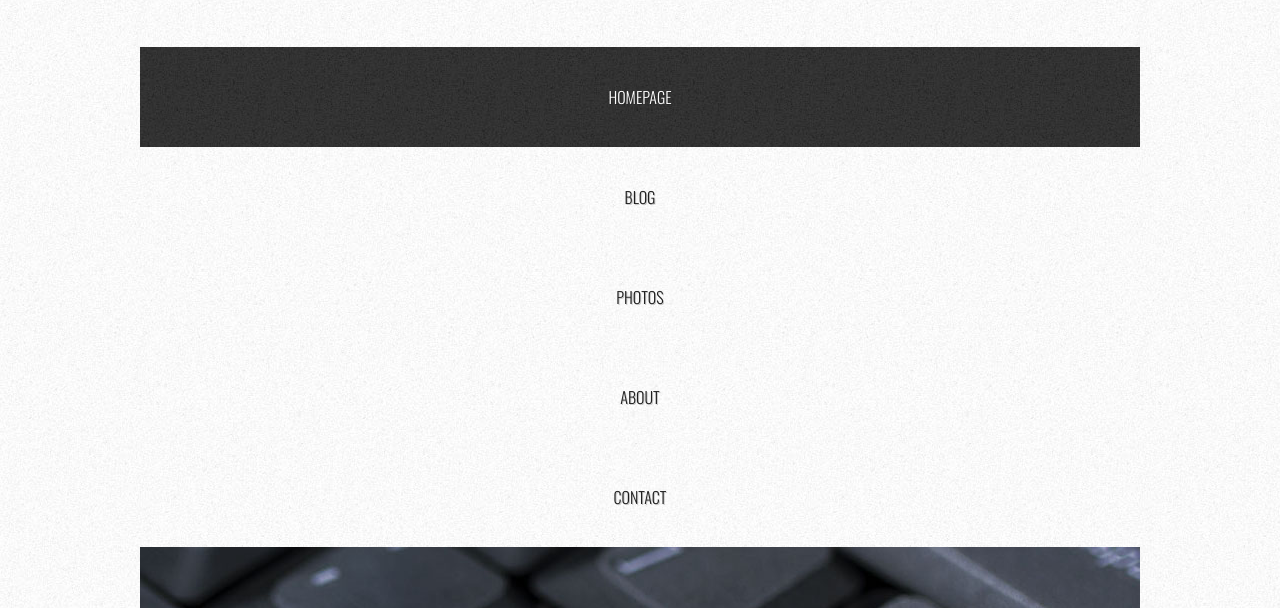
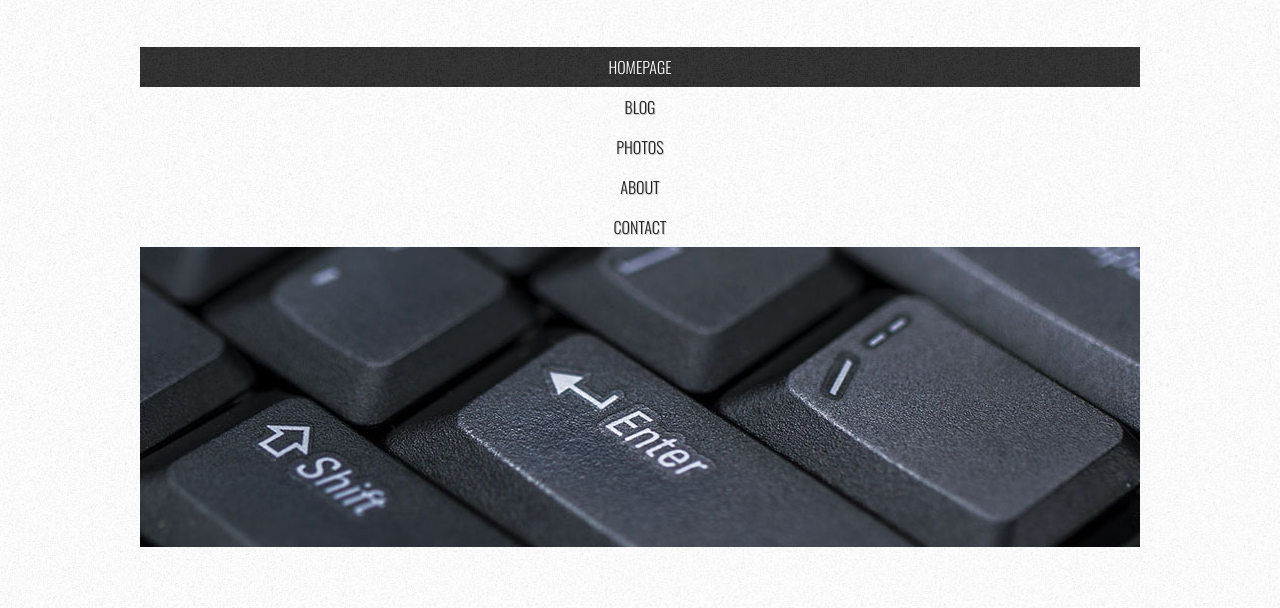
Before and after one commit to Reggiepeled/project_transformation_peled_reggie, a plain HTML site: page index.html in a window 1280 px wide. Shown: the part 123-731 px from the top of the page. Drawn offline with nearby package versions, Linux system fonts and the light colour scheme.

Commit message:
reduce navigation line height to 40px

```diff
--- a/css/main.css
+++ b/css/main.css
@@ -109,7 +109,7 @@ nav ul {
 
 nav a {
     display: block;
-    line-height: 100px;
+    line-height: 40px;
     padding: 0 5%;
     text-decoration: none;
     text-align: center;
```
